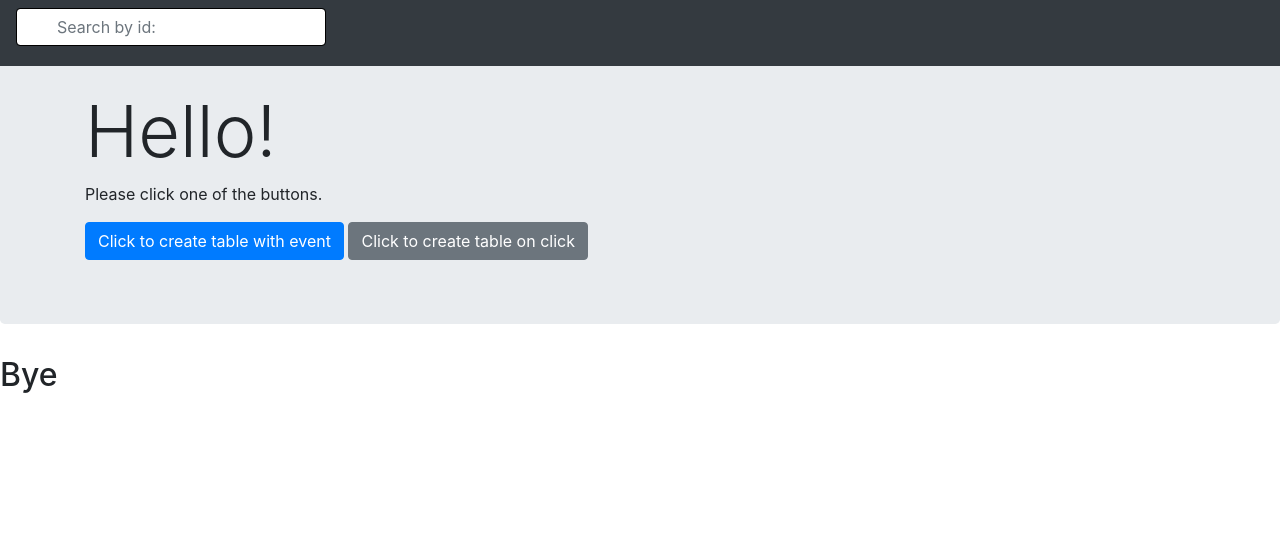
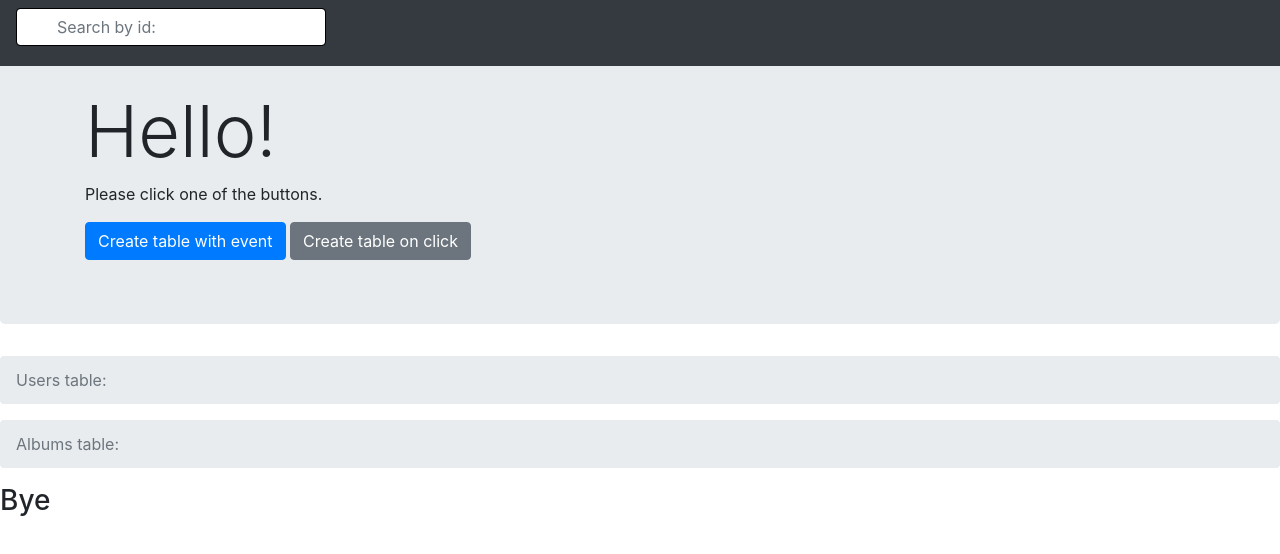
Before and after one commit to DimiVal/New-web, a plain HTML site: page New-web/project/index.html in a window 1280 px wide. Drawn offline with nearby package versions, Linux system fonts and the light colour scheme.

Commit message:
Add files via upload

```diff
--- a/New-web/project/index.html
+++ b/New-web/project/index.html
@@ -13,26 +13,47 @@
 
 <body>
     <nav class="navbar navbar-expand-md navbar-dark fixed-top bg-dark">
-            <input id="myInput" type="text" onkeyup="searchFunction()" class="form-control" placeholder="Search by id: ">
-        </nav>"
+        <!-- Search field -->
+        <input id="myInput" type="text" onkeyup="searchFunction()" class="form-control" placeholder="Search by id: ">
+    </nav>"
+
+    <!-- Header -->
     <div class="jumbotron">
         <div class="container">
             <h1 class="display-3">Hello!</h1>
             <p>Please click one of the buttons.</p>
-            <button id="myBtn" type="myBtn" class="btn btn-primary">Click to create table with event</button>
-            <button id="button" type="button" onclick="createTable()" class="btn btn-secondary">Click to create table
+
+            <!-- First button "myBtn"-->
+            <button id="myBtn" type="myBtn" class="btn btn-primary">Create table with event</button>
+
+            <!-- Second button "button"-->
+            <button id="button" type="button" onclick="createTable()" class="btn btn-secondary">Create table
                 on click</button>
+
         </div>
     </div>
+
+    <nav aria-label="breadcrumb">
+        <ol class="breadcrumb">
+          <li class="breadcrumb-item active" aria-current="page">Users table:</li>
+        </ol>
+      </nav>
+
+    <!-- Show Users and Albums Table -->
     <div class="container"></div>
-    <p id="showTable" class="table table-striped table-sm table-responsive-sm"></p>
+        <p id="showTable" class="table table-striped table-sm table-responsive-sm" style="cursor:pointer"></p>
 
-    <p id="click-response"></p>
+        <nav aria-label="breadcrumb">
+            <ol class="breadcrumb">
+              <li class="breadcrumb-item active" aria-current="page">Albums table:</li>
+            </ol>
+          </nav>
 
-    <p id="showAlbumTable" class="table table-striped"></p>
+        <p id="custom-table" class="table table-striped table-sm table-responsive-sm"></p>
 
-    <h2>Bye</h2>
+        <h3>Bye</h3>
     </div>
+
 </body>
 <script src="demo_src.js">
 </script>
```
